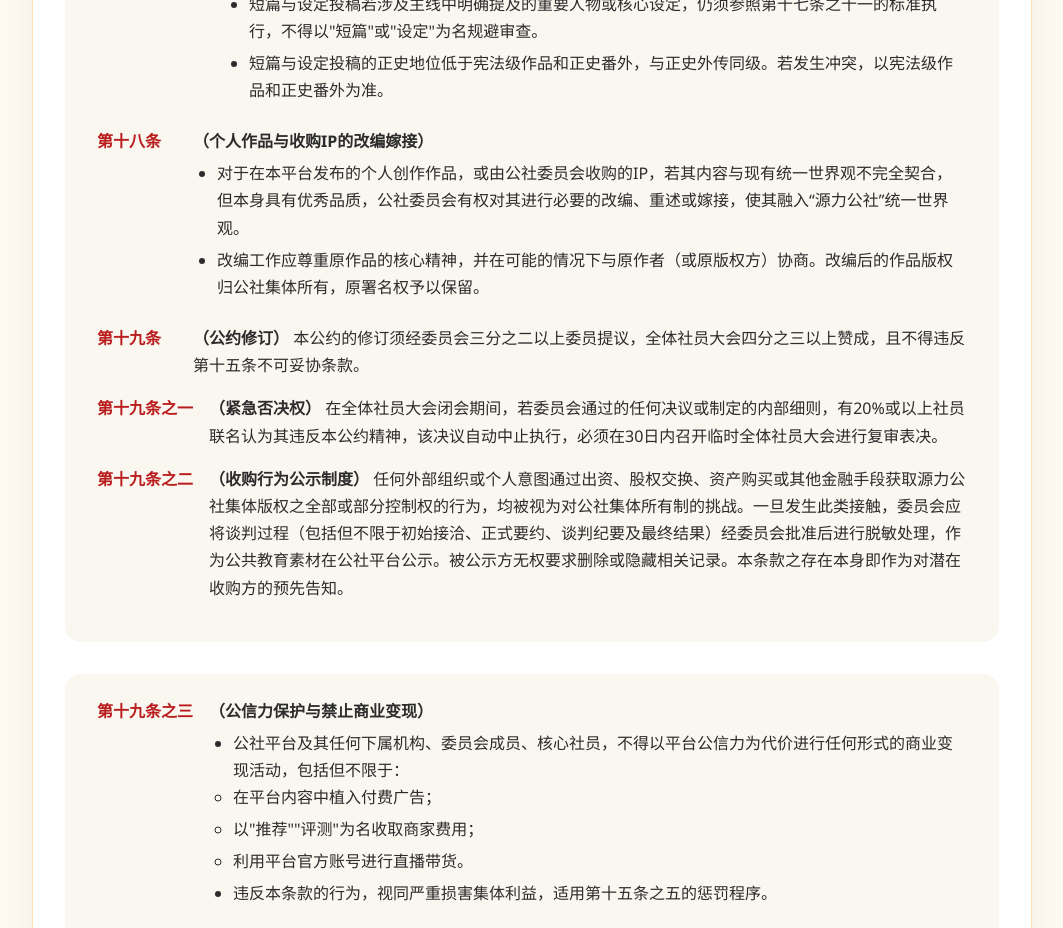
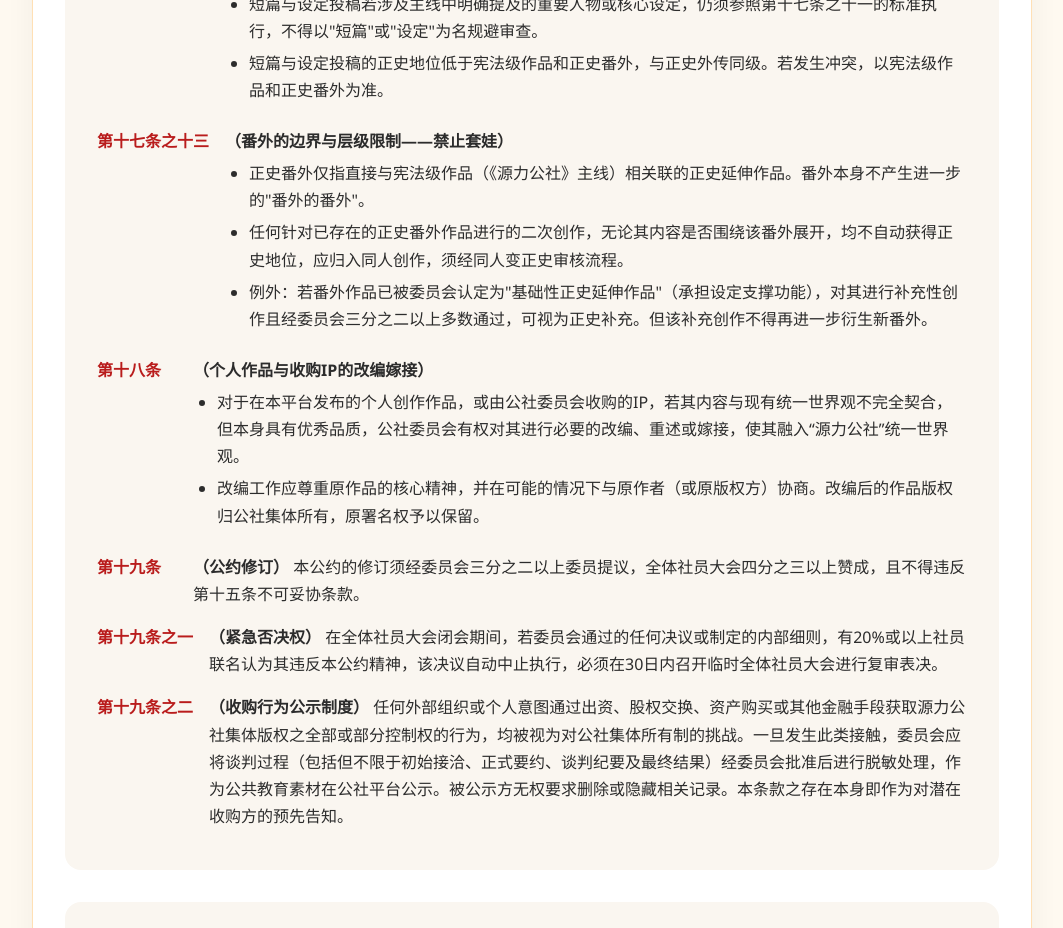
Before and after one commit to yuanli78/yuanli7_commune_c, a plain HTML site: page lore/gongyue.html in a window 1280 px wide. Shown: the part 9840-10768 px from the top of the page, without its empty margins (108-1171 px from the left). Drawn offline with Linux system fonts and the light colour scheme.

Commit message:
公约补充：番外的边界与层级限制（第十七条之十三）
新增第十七条之十三，确立"番外不能生番外"原则：
番外仅指直接关联主线的作品，针对番外的二次创作
一律归入同人审核通道。仅基础性正史延伸作品可经
委员会三分之二多数产生正史补充，且不得再衍生新番外。
防止正史体系出现俄罗斯套娃式无限嵌套。

Co-Authored-By: Claude Opus 4.7 <noreply@anthropic.com>

```diff
--- a/lore/gongyue.html
+++ b/lore/gongyue.html
@@ -606,6 +606,16 @@
                 </div>
             </div>
             <div class="article-item">
+                <div class="article-num">第十七条之十三</div>
+                <div class="article-content"><strong>（番外的边界与层级限制——禁止套娃）</strong>
+                    <ul class="sub-list">
+                        <li>正史番外仅指直接与宪法级作品（《源力公社》主线）相关联的正史延伸作品。番外本身不产生进一步的"番外的番外"。</li>
+                        <li>任何针对已存在的正史番外作品进行的二次创作，无论其内容是否围绕该番外展开，均不自动获得正史地位，应归入同人创作，须经同人变正史审核流程。</li>
+                        <li>例外：若番外作品已被委员会认定为"基础性正史延伸作品"（承担设定支撑功能），对其进行补充性创作且经委员会三分之二以上多数通过，可视为正史补充。但该补充创作不得再进一步衍生新番外。</li>
+                    </ul>
+                </div>
+            </div>
+            <div class="article-item">
                 <div class="article-num">第十八条</div>
                 <div class="article-content"><strong>（个人作品与收购IP的改编嫁接）</strong>
                     <ul class="sub-list">
```
